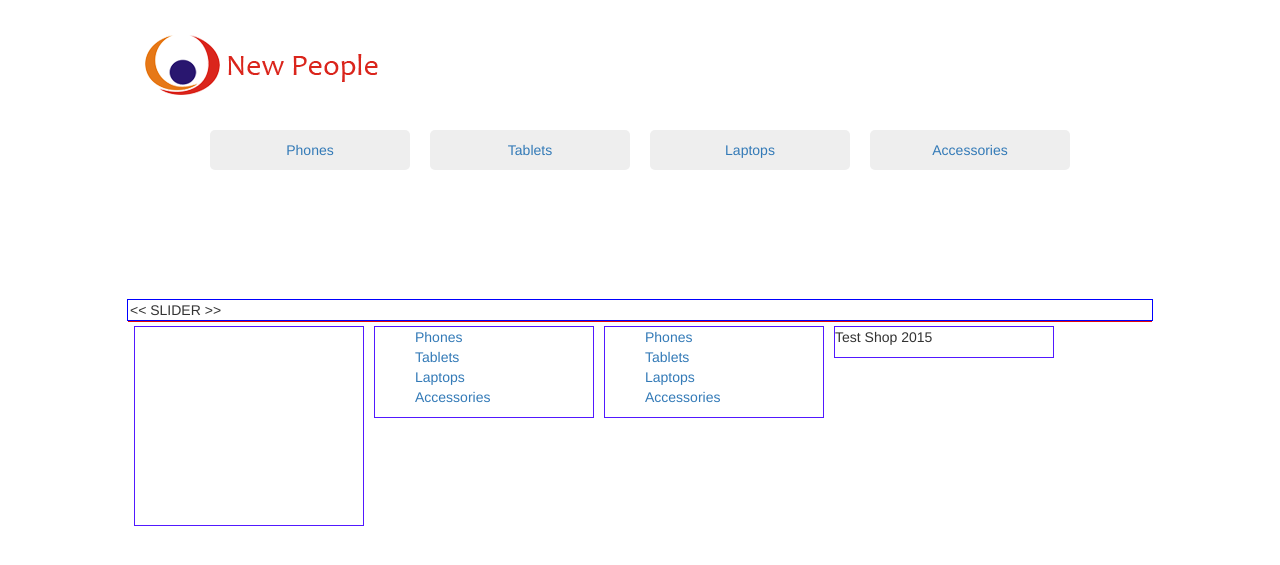
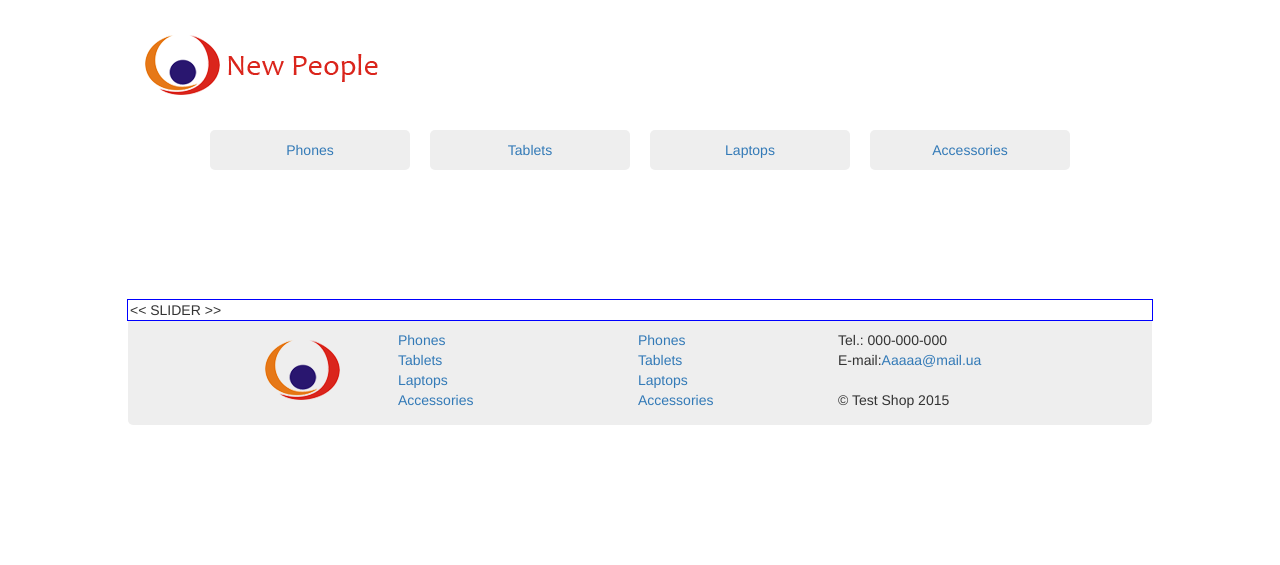
Before and after one commit to olijen/shop, a PHP site: page / in a window 1280 px wide. Shown: the top 565 px of the page. Run offline with PHP 8.4, Linux system fonts and the light colour scheme; some libraries are stand-ins or nearby versions.

Commit message:
footer 2 commit

```diff
--- a/blocks/layout.php
+++ b/blocks/layout.php
@@ -62,8 +62,14 @@
                     </ul>
                 </div>
 
+            <div id="footerContacts">
+                <p>Tel.: 000-000-000<br />
+                E-mail:<a>Aaaaa@mail.ua</a>
+                </p>
+            </div>
+
                 <div id="footerCopyright">
-                    <p>Test Shop 2015</p>
+                    <p>© Test Shop 2015</p>
                 </div>
 
         </div>
--- a/css/footer.css
+++ b/css/footer.css
@@ -1,9 +1,17 @@
 
 .footer {
     width: 1024px;
-    border: 1px solid #E1090C;
+    height: 105px;
     display: block;
     margin: 0 auto;
+    background-color: #EEEEEE;
+    border-bottom-left-radius: 5px;
+    border-bottom-right-radius: 5px;
+}
+
+.footer p{
+    margin: 0;
+    padding: 0;
 }
 
 .footer li{
@@ -12,35 +20,41 @@
 
 .footer div{
     float: left;
-
 }
 
 #footerLogo {
-    width: 230px;
-    height: 200px;
-    margin: 5px;
+    width: 80px;
+    height: 80px;
+    background-image: url("../images/logo2.png");
+    margin: 10px 5px 5px 135px;
     padding: 0px;
-    border: 1px solid #5219FF;
 }
-
 
 #footerMenu1 {
     width: 220px;
-    margin: 5px;
+    margin: 10px;
     padding: 0px;
-    border: 1px solid #5219FF;
 }
 
 #footerMenu2 {
     width: 220px;
-    margin: 5px;
+    margin: 10px;
     padding: 0px;
-    border: 1px solid #5219FF;
 }
+
+#footerContacts {
+    width: 220px;
+    margin: 10px;
+    padding: 0px;
+}
+
+    #footerContacts li a{
+        margin: 0;
+        padding: 0;
+    }
 
 #footerCopyright {
     width: 220px;
     margin: 5px;
-    padding: 0px;
-    border: 1px solid #5219FF;
+    padding: 5px 5px;
 }
```
